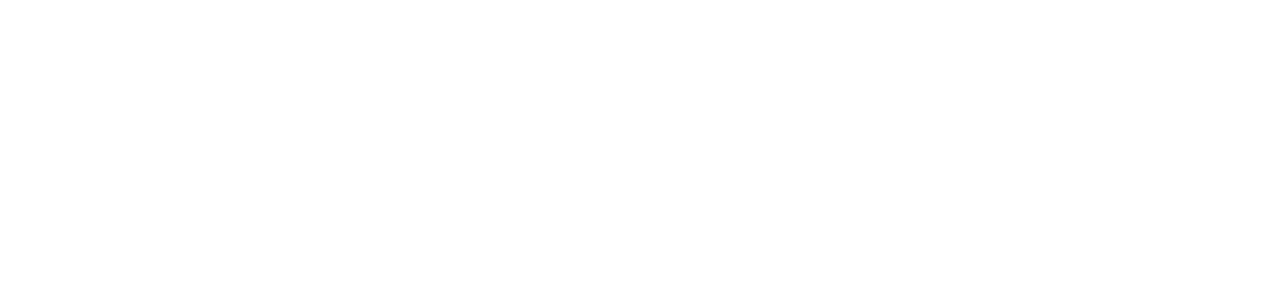
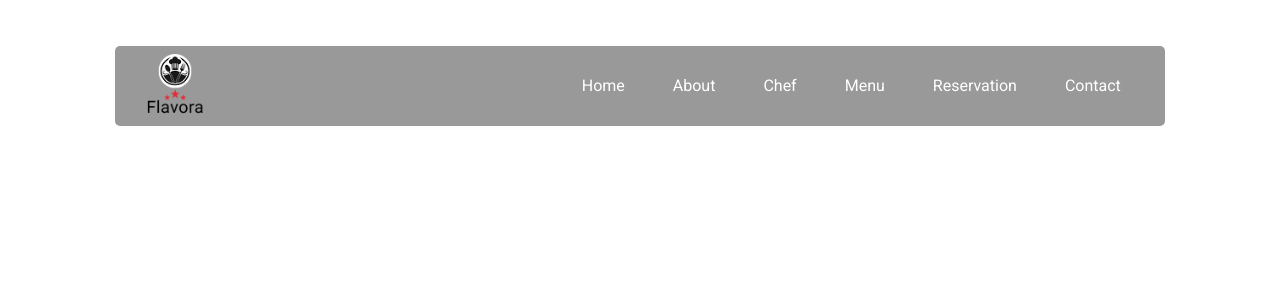
Before and after one commit to privsaaaa44/restaurant, a React (Vite) app: page / in a window 1280 px wide. Shown: the top 300 px of the page. Built offline with nearby package versions, Linux system fonts and the light colour scheme.

Commit message:
update all

```diff
--- a/index.html
+++ b/index.html
@@ -3,6 +3,7 @@
   <head>
     <meta charset="UTF-8" />
     <link rel="icon" type="image/svg+xml" href="/vite.svg" />
+<link href="https://fonts.googleapis.com/css2?family=Roboto:wght@400;500;700&display=swap" rel="stylesheet">
     <meta name="viewport" content="width=device-width, initial-scale=1.0" />
     <title>website</title>
   </head>
--- a/src/App.css
+++ b/src/App.css
@@ -0,0 +1,8 @@
+html, body {
+  font-family: 'Roboto', Arial, sans-serif !important;
+}
+
+* {
+  font-family: 'Roboto', Arial, sans-serif !important;
+
+}
--- a/src/App.jsx
+++ b/src/App.jsx
@@ -1,17 +1,15 @@
 import { useState } from 'react'
-import reactLogo from './assets/react.svg'
-import viteLogo from '/vite.svg'
 import './App.css'
+import './index.css'
+import Navbar from './components/Navbar'
 
 function App() {
   const [count, setCount] = useState(0)
 
   return (
-    <>
-<div>
-
-</div>
-         </>
+    <div>
+      <Navbar />
+    </div>
   )
 }
 
--- /dev/null
+++ b/src/components/Navbar.jsx
@@ -0,0 +1,53 @@
+import { Container, Nav, Navbar } from "react-bootstrap";
+import '../App.css'
+import '../index.css'
+import { LuFacebook } from "react-icons/lu";
+import { CiTwitter } from "react-icons/ci";
+import { FaInstagram } from "react-icons/fa";
+import { FaSnapchat } from "react-icons/fa6";
+import logo from '../assets/logo.png'
+
+function AppNavbar() {
+  return (
+    <>
+    <div className="d-flex contactsimple ">
+        <div className="gap-1">
+        <p style={{color: '#ffffff99'}}>Phone no:
+            <span className="text-white ml-1">+00 1234 567</span>
+              or email us:
+              <span className="text-white">emailsample@email.com</span>
+               </p>
+               </div>
+            <div className="d-flex 2contactsimple">
+        <p style={{color: '#ffffff99'}}>Mon - Fri / 9:00-21:00, Sat - Sun / 10:00-20:00</p>
+<div className="d-flex socailmediaicon">
+  <LuFacebook className="social-icon mx-2 text-white" />
+  <CiTwitter className="social-icon mx-2 text-white" />
+  <FaInstagram className="social-icon mx-2 text-white" />
+  <FaSnapchat className="social-icon mx-2 text-white" />
+
+</div>
+
+
+        </div>
+
+    </div>
+<Navbar className="bg-dark mx-auto navbar1 p-2 py-2 px-2" style={{ width: '82%', borderRadius: '5px', height: '80px'  }} data-bs-theme="dark">
+  <Container>
+    <Navbar.Brand href="#home"><img src={logo} alt="" width={"80px"} /></Navbar.Brand>
+    <Nav className="">
+      <Nav.Link href="#home" className="text-white mx-3">Home</Nav.Link>
+      <Nav.Link href="#features" className="text-white mx-3">About</Nav.Link>
+      <Nav.Link href="#pricing" className="text-white mx-3">Chef</Nav.Link>
+      <Nav.Link href="#pricing" className="text-white mx-3">Menu</Nav.Link>
+      <Nav.Link href="#pricing" className="text-white mx-3">Reservation</Nav.Link>
+      <Nav.Link href="#pricing" className="text-white mx-3">Contact</Nav.Link>
+    </Nav>
+  </Container>
+</Navbar>
+
+    </>
+  );
+}
+
+export default AppNavbar;
--- a/src/index.css
+++ b/src/index.css
@@ -0,0 +1,33 @@
+html, body {
+  font-family: 'Roboto', Arial, sans-serif !important;
+}
+
+* {
+  font-family: 'Roboto', Arial, sans-serif !important;
+
+}
+.contactsimple {
+    display: flex !important;
+    justify-content: center;
+    /* gpa: 10px; */
+    gap: -30px;
+    gap: 338px;
+    margin-top: 10px;
+    font-size: 13px;
+
+}
+.d-flex.socailmediaicon {
+    margin-top: 2px;
+}
+/* .social-icon {
+  margin: 0 2px;
+  font-size: 13px;
+  cursor: pointer;
+} */
+ nav.bg-dark.navbar.navbar-expand.navbar-light {
+    background: #00000066 !important;
+}
+.container {
+    padding: 20px 20px 20px 20px;
+
+}
--- a/src/main.jsx
+++ b/src/main.jsx
@@ -3,6 +3,11 @@
 import './index.css'
 import App from './App.jsx'
 import 'bootstrap/dist/css/bootstrap.min.css';
+import { Container, Nav, Navbar } from "react-bootstrap";
+import "@fontsource/roboto-serif/400.css"; // Regular
+import "@fontsource/roboto-serif/500.css"; // Medium
+import "@fontsource/roboto-serif/700.css"; // Bold
+
 createRoot(document.getElementById('root')).render(
   <StrictMode>
     <App />
--- a/vite.config.js
+++ b/vite.config.js
@@ -1,7 +1,8 @@
-import { defineConfig } from 'vite'
-import react from '@vitejs/plugin-react'
-import 'bootstrap/dist/css/bootstrap.min.css';
-// https://vite.dev/config/
-export default defineConfig({
-  plugins: [react()],
-})
+  // vite.config.js
+  import { defineConfig } from 'vite';
+  import react from '@vitejs/plugin-react';
+
+  export default defineConfig({
+    plugins: [react()],
+    base: '/website/', // replace <repo-name> with your GitHub repo name
+  });
```
Also changed, not shown: package.json (+20 -12 lines), src/assets/logo.png (added), 1 other file (tests, documents, lock files or other folders).
